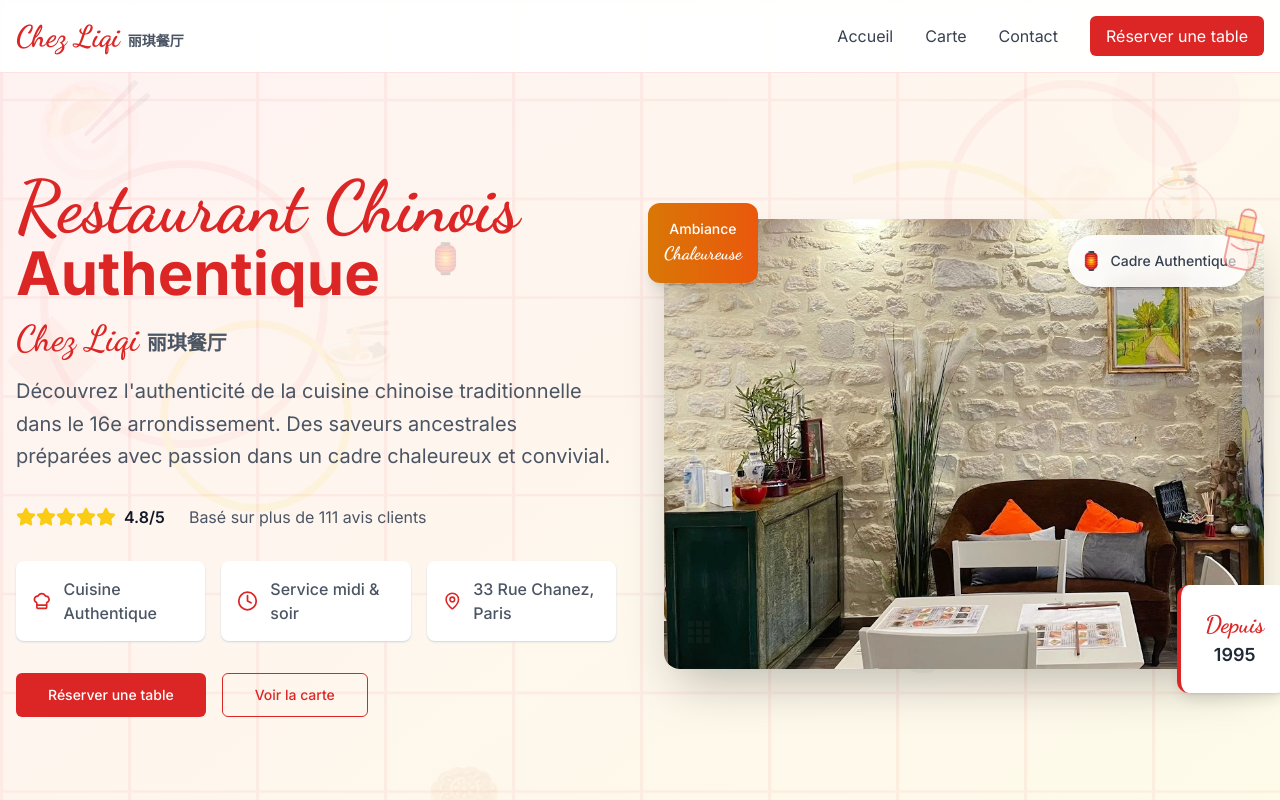
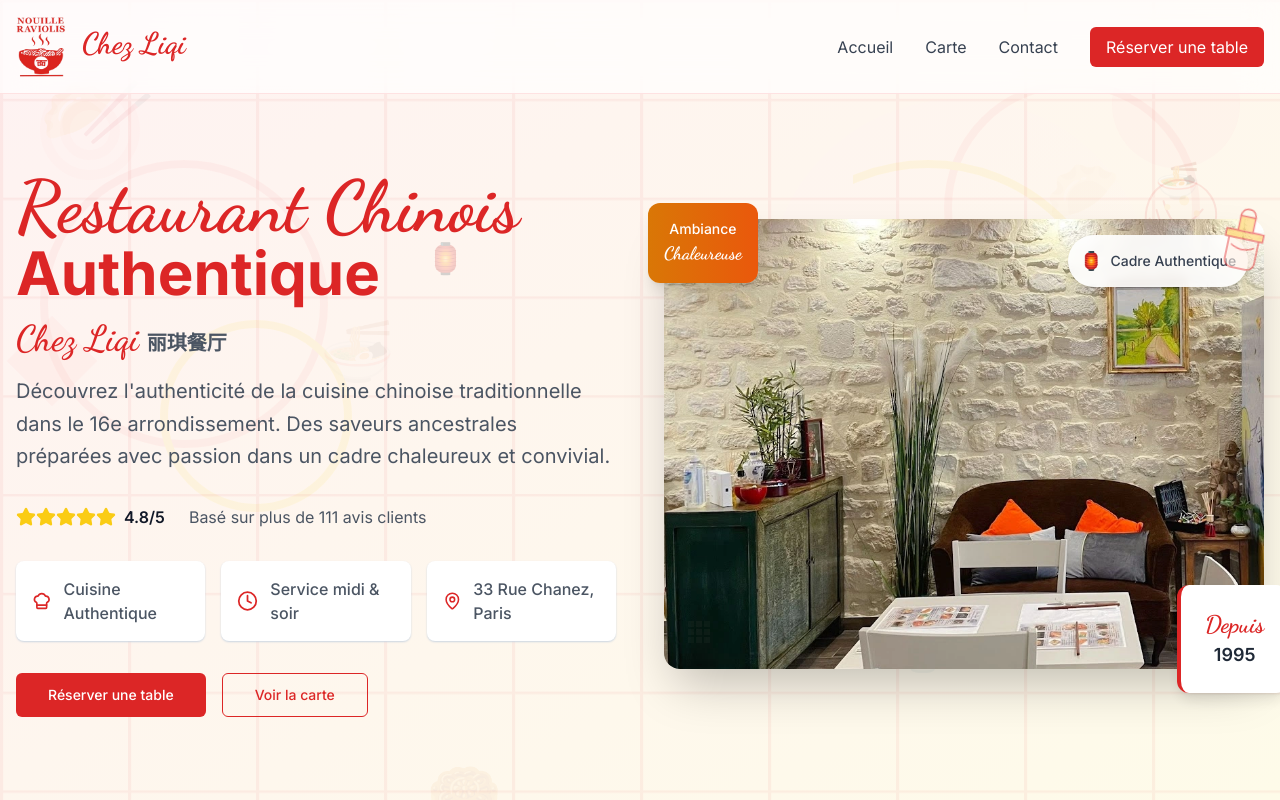
Before and after one commit to ssidikov/resto-chez-liqi, a Next.js app: page / in a window 1280 px wide. Shown: the top 800 px of the page. Built offline with nearby package versions, Linux system fonts and the light colour scheme.

Commit message:
Implement code changes to enhance functionality and improve performance

```diff
--- a/app/components/header.tsx
+++ b/app/components/header.tsx
@@ -1,62 +1,68 @@
-"use client"
+'use client'
 
-import { useState } from "react"
-import { Menu, X } from "lucide-react"
+import { useState } from 'react'
+import { Menu, X } from 'lucide-react'
+import Image from 'next/image'
 
 export function Header() {
   const [isMenuOpen, setIsMenuOpen] = useState(false)
 
   return (
-    <header className="fixed top-0 w-full bg-white/95 backdrop-blur-sm border-b border-red-100 z-50">
-      <div className="container mx-auto px-4 py-4">
-        <div className="flex items-center justify-between">
-          <div className="text-2xl font-bold text-red-600">
-            <span className="font-dancing-script text-3xl">Chez Liqi</span>
-            <span className="text-sm text-gray-600 ml-2">丽琪餐厅</span>
+    <header className='fixed top-0 w-full bg-white/70 backdrop-blur-lg border-b border-red-100 z-50'>
+      <div className='container mx-auto px-4 py-4'>
+        <div className='flex items-center justify-between'>
+          <div className='text-2xl font-bold text-red-600'>
+            {/* Logo or Restaurant Name */}
+            <Image
+              src='/logo.png'
+              alt='Chez Liqi Logo'
+              width={50}
+              height={50}
+              className='inline-block mr-4'
+            />
+            <span className='font-dancing-script text-3xl'>Chez Liqi</span>
           </div>
 
           {/* Desktop Navigation */}
-          <nav className="hidden md:flex items-center space-x-8">
-            <a href="#accueil" className="text-gray-700 hover:text-red-600 transition-colors">
+          <nav className='hidden md:flex items-center space-x-8'>
+            <a href='#accueil' className='text-gray-700 hover:text-red-600 transition-colors'>
               Accueil
             </a>
-            <a href="#carte" className="text-gray-700 hover:text-red-600 transition-colors">
+            <a href='#carte' className='text-gray-700 hover:text-red-600 transition-colors'>
               Carte
             </a>
-            <a href="#contact" className="text-gray-700 hover:text-red-600 transition-colors">
+            <a href='#contact' className='text-gray-700 hover:text-red-600 transition-colors'>
               Contact
             </a>
             <a
-              href="tel:0782886705"
-              className="bg-red-600 hover:bg-red-700 text-white px-4 py-2 rounded-md transition-colors"
-            >
+              href='tel:0782886705'
+              className='bg-red-600 hover:bg-red-700 text-white px-4 py-2 rounded-md transition-colors'>
               Réserver une table
             </a>
           </nav>
 
           {/* Mobile Menu Button */}
-          <button className="md:hidden" onClick={() => setIsMenuOpen(!isMenuOpen)}>
+          <button className='md:hidden' onClick={() => setIsMenuOpen(!isMenuOpen)}>
             {isMenuOpen ? <X size={24} /> : <Menu size={24} />}
           </button>
         </div>
 
         {/* Mobile Navigation */}
         {isMenuOpen && (
-          <nav className="md:hidden mt-4 pb-4 border-t border-red-100">
-            <div className="flex flex-col space-y-4 pt-4">
-              <a href="#accueil" className="text-gray-700 hover:text-red-600 transition-colors">
+          <nav className='md:hidden mt-4 pb-4 border-t border-red-100'>
+            <div className='flex flex-col space-y-4 pt-4'>
+              <a href='#accueil' className='text-gray-700 hover:text-red-600 transition-colors'>
                 Accueil
               </a>
-              <a href="#carte" className="text-gray-700 hover:text-red-600 transition-colors">
+              <a href='#carte' className='text-gray-700 hover:text-red-600 transition-colors'>
                 Carte
               </a>
-              <a href="#contact" className="text-gray-700 hover:text-red-600 transition-colors">
+              <a href='#contact' className='text-gray-700 hover:text-red-600 transition-colors'>
                 Contact
               </a>
               <a
-                href="tel:0782886705"
-                className="bg-red-600 hover:bg-red-700 text-white w-full text-center px-4 py-2 rounded-md transition-colors"
-              >
+                href='tel:0782886705'
+                className='bg-red-600 hover:bg-red-700 text-white w-full text-center px-4 py-2 rounded-md transition-colors'>
                 Réserver une table
               </a>
             </div>
```
Also changed, not shown: public/logo.png (added).
